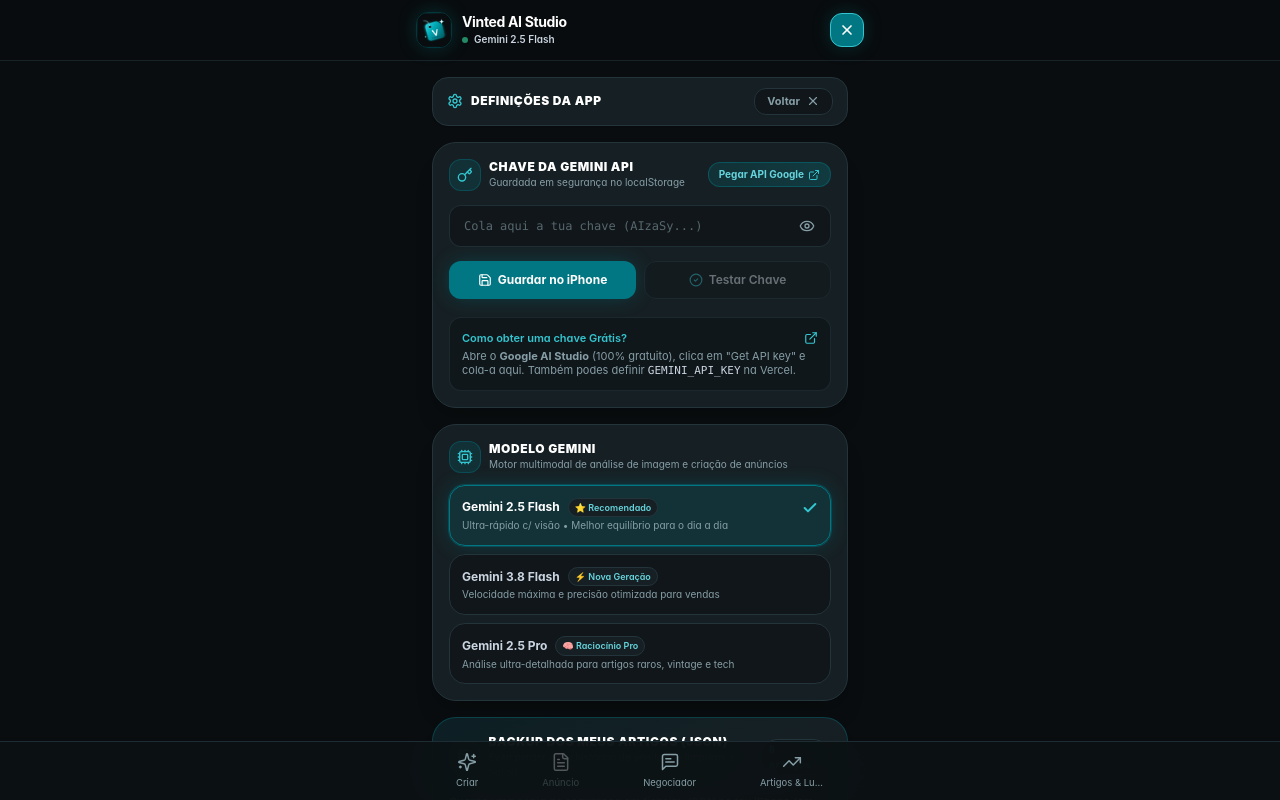
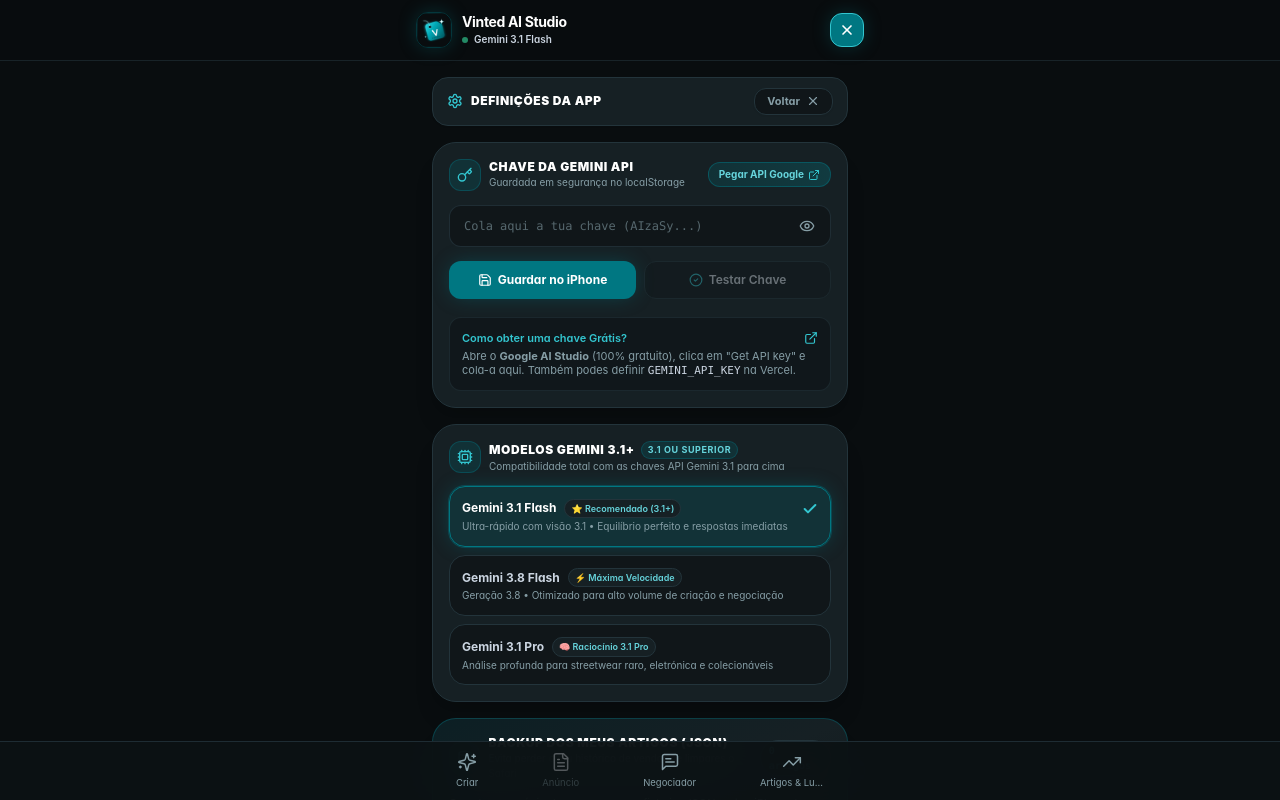
Before and after one commit to santicoliveira-byte/vinted-ai-studio, a Next.js app: page / in a window 1280 px wide. Both pictures are taken after a click on the button "Abrir Definições". Shown: the top 800 px of the page. Built offline with nearby package versions, Linux system fonts and the light colour scheme.

Commit message:
feat: suporte total para chaves Gemini 3.1 para cima (gemini-3.1-flash, 3.8-flash, 3.1-pro-preview) com fallback automatico

```diff
--- a/app/api/generate/route.ts
+++ b/app/api/generate/route.ts
@@ -91,7 +91,13 @@
       );
     }
 
-    const preferredModel = customModel?.trim() || "gemini-2.5-flash";
+    let preferredModel = customModel?.trim() || "gemini-3.1-flash";
+    if (
+      preferredModel.startsWith("gemini-1") ||
+      preferredModel.startsWith("gemini-2")
+    ) {
+      preferredModel = "gemini-3.1-flash";
+    }
 
     // Prepare parts for Gemini API
     const contentsParts: Array<Record<string, unknown>> = [];
@@ -187,13 +193,20 @@
       },
     };
 
-    // Candidate models to try in sequence
+    // Candidate models to try in sequence (Gemini 3.1 para cima)
     const modelsToTry = [
       preferredModel,
-      "gemini-2.5-flash",
+      "gemini-3.1-flash",
       "gemini-3.8-flash",
-      "gemini-2.5-pro",
-    ].filter((v, i, a) => a.indexOf(v) === i); // unique
+      "gemini-3.1-pro-preview",
+      "gemini-3-flash-preview",
+      "gemini-3.1-pro",
+    ].filter(
+      (v, i, a) =>
+        a.indexOf(v) === i &&
+        !v.startsWith("gemini-1") &&
+        !v.startsWith("gemini-2")
+    );
 
     let responseData: any = null;
     let lastError: any = null;
--- a/app/api/negotiate/route.ts
+++ b/app/api/negotiate/route.ts
@@ -36,7 +36,13 @@
       );
     }
 
-    const preferredModel = customModel?.trim() || "gemini-2.5-flash";
+    let preferredModel = customModel?.trim() || "gemini-3.1-flash";
+    if (
+      preferredModel.startsWith("gemini-1") ||
+      preferredModel.startsWith("gemini-2")
+    ) {
+      preferredModel = "gemini-3.1-flash";
+    }
 
     const intentDescriptions: Record<string, string> = {
       accept: "Aceitar a oferta do comprador com simpatia, pedir para avançar na app e confirmar envio super bem embalado em 24h.",
@@ -78,9 +84,27 @@
 
 Apenas JSON válido, sem wrappers de markdown adicionais.`;
 
-    const geminiUrl = `https://generativelanguage.googleapis.com/v1beta/models/${preferredModel}:generateContent?key=${apiKey}`;
+    const modelsToTry = [
+      preferredModel,
+      "gemini-3.1-flash",
+      "gemini-3.8-flash",
+      "gemini-3.1-pro-preview",
+      "gemini-3-flash-preview",
+      "gemini-3.1-pro",
+    ].filter(
+      (v, i, a) =>
+        a.indexOf(v) === i &&
+        !v.startsWith("gemini-1") &&
+        !v.startsWith("gemini-2")
+    );
 
-    const geminiResponse = await fetch(geminiUrl, {
+    let geminiResponse: Response | null = null;
+    let lastErrorText = "";
+
+    for (const model of modelsToTry) {
+      try {
+        const geminiUrl = `https://generativelanguage.googleapis.com/v1beta/models/${model}:generateContent?key=${apiKey}`;
+        const res = await fetch(geminiUrl, {
           method: "POST",
           headers: { "Content-Type": "application/json" },
           body: JSON.stringify({
@@ -93,13 +117,24 @@
           }),
         });
 
-    if (!geminiResponse.ok) {
-      const errText = await geminiResponse.text();
+        if (res.ok) {
+          geminiResponse = res;
+          break;
+        } else {
+          lastErrorText = await res.text().catch(() => "");
+          console.warn(`Negotiate model ${model} failed, trying fallback...`, lastErrorText);
+        }
+      } catch (err: any) {
+        lastErrorText = err?.message || String(err);
+      }
+    }
+
+    if (!geminiResponse || !geminiResponse.ok) {
       return NextResponse.json(
         {
-          error: `Erro ao comunicar com a Gemini API (${geminiResponse.status}): ${errText}`,
+          error: `Erro ao comunicar com a Gemini API 3.1+: ${lastErrorText || "Nenhum modelo respondeu com sucesso."}`,
         },
-        { status: geminiResponse.status }
+        { status: 502 }
       );
     }
 
--- a/app/page.tsx
+++ b/app/page.tsx
@@ -64,7 +64,7 @@
 
   // API & Settings state
   const [apiKey, setApiKey] = useState<string>("");
-  const [selectedModel, setSelectedModel] = useState<string>("gemini-2.5-flash");
+  const [selectedModel, setSelectedModel] = useState<string>("gemini-3.1-flash");
 
   // Output & Loading states
   const [isGenerating, setIsGenerating] = useState(false);
@@ -80,9 +80,13 @@
       if (storedKey) setApiKey(storedKey);
 
       const storedModel = localStorage.getItem("vinted_gemini_model");
-      if (storedModel === "gemini-1.5-flash" || !storedModel) {
-        setSelectedModel("gemini-2.5-flash");
-        localStorage.setItem("vinted_gemini_model", "gemini-2.5-flash");
+      if (
+        !storedModel ||
+        storedModel.startsWith("gemini-1") ||
+        storedModel.startsWith("gemini-2")
+      ) {
+        setSelectedModel("gemini-3.1-flash");
+        localStorage.setItem("vinted_gemini_model", "gemini-3.1-flash");
       } else {
         setSelectedModel(storedModel);
       }
--- a/components/ChatNegotiatorView.tsx
+++ b/components/ChatNegotiatorView.tsx
@@ -54,7 +54,7 @@
 
 export function ChatNegotiatorView({
   apiKey,
-  selectedModel = "gemini-2.5-flash",
+  selectedModel = "gemini-3.1-flash",
 }: ChatNegotiatorViewProps) {
   // ==========================================
   // FERRAMENTA 1: TRADUTOR & GERADOR IA (TOPO)
--- a/components/Header.tsx
+++ b/components/Header.tsx
@@ -12,16 +12,18 @@
 export function Header({
   onOpenSettings,
   hasCustomKey,
-  selectedModel = "gemini-2.5-flash",
+  selectedModel = "gemini-3.1-flash",
   isSettingsOpen = false,
 }: HeaderProps) {
   const modelLabels: Record<string, string> = {
-    "gemini-2.5-flash": "Gemini 2.5 Flash",
+    "gemini-3.1-flash": "Gemini 3.1 Flash",
     "gemini-3.8-flash": "Gemini 3.8 Flash",
-    "gemini-2.5-pro": "Gemini 2.5 Pro",
+    "gemini-3.1-pro-preview": "Gemini 3.1 Pro",
+    "gemini-3.1-pro": "Gemini 3.1 Pro",
+    "gemini-3-flash-preview": "Gemini 3 Flash",
   };
 
-  const currentModelName = modelLabels[selectedModel] || "Gemini 2.5 Flash";
+  const currentModelName = modelLabels[selectedModel] || "Gemini 3.1 Flash";
 
   return (
     <header className="sticky top-0 z-40 bg-dark-bg/85 backdrop-blur-md border-b border-dark-border/60 px-4 pb-3 pt-ios-top transition-colors">
--- a/components/SettingsView.tsx
+++ b/components/SettingsView.tsx
@@ -81,7 +81,27 @@
     setTestResult(null);
 
     try {
-      const testUrl = `https://generativelanguage.googleapis.com/v1beta/models/${selectedModel}:generateContent?key=${keyToTest}`;
+      const modelsToTest = [
+        selectedModel,
+        "gemini-3.1-flash",
+        "gemini-3.8-flash",
+        "gemini-3.1-pro-preview",
+        "gemini-3-flash-preview",
+        "gemini-3.1-pro",
+      ].filter(
+        (v, i, a) =>
+          a.indexOf(v) === i &&
+          !v.startsWith("gemini-1") &&
+          !v.startsWith("gemini-2")
+      );
+
+      let success = false;
+      let workingModel = selectedModel;
+      let lastErrorMessage = "";
+
+      for (const model of modelsToTest) {
+        try {
+          const testUrl = `https://generativelanguage.googleapis.com/v1beta/models/${model}:generateContent?key=${keyToTest}`;
           const res = await fetch(testUrl, {
             method: "POST",
             headers: { "Content-Type": "application/json" },
@@ -91,18 +111,35 @@
           });
 
           if (res.ok) {
+            success = true;
+            workingModel = model;
+            break;
+          } else {
+            const errorData = await res.json().catch(() => ({}));
+            lastErrorMessage =
+              errorData?.error?.message ||
+              `Erro ${res.status}: não foi possível ligar ao modelo ${model}`;
+          }
+        } catch (err: any) {
+          lastErrorMessage = err?.message || "Falha de ligação ao testar.";
+        }
+      }
+
+      if (success) {
         setTestResult({
           success: true,
-          message: "Ligação ao Gemini bem-sucedida! Chave ativa e válida.",
+          message: `Ligação ao Gemini 3.1+ (${workingModel}) bem-sucedida! Chave ativa e válida.`,
         });
         onSaveApiKey(keyToTest);
+        if (workingModel !== selectedModel) {
+          onSelectModel(workingModel);
+        }
       } else {
-        const errorData = await res.json().catch(() => ({}));
         setTestResult({
           success: false,
           message:
-            errorData?.error?.message ||
-            "Erro ao validar a chave. Verifica se a chave foi copiada corretamente.",
+            lastErrorMessage ||
+            "Erro ao validar a chave. Verifica se a chave foi copiada corretamente e suporta modelos 3.1+.",
         });
       }
     } catch (err: any) {
@@ -361,18 +398,21 @@
         </div>
       </div>
 
-      {/* 2. SELETOR DE MODELO GEMINI */}
+      {/* 2. SELETOR DE MODELO GEMINI 3.1+ */}
       <div className="bg-dark-card border border-dark-border rounded-3xl p-4 space-y-3 shadow-xl">
         <div className="flex items-center gap-2">
           <div className="w-8 h-8 rounded-xl bg-vinted-500/20 border border-vinted-500/40 flex items-center justify-center text-vinted-400">
             <Cpu className="w-4 h-4" />
           </div>
           <div>
-            <h3 className="text-xs font-black text-white uppercase tracking-wider">
-              Modelo Gemini
+            <h3 className="text-xs font-black text-white uppercase tracking-wider flex items-center gap-1.5">
+              <span>Modelos Gemini 3.1+</span>
+              <span className="text-[9px] bg-vinted-500/20 text-vinted-300 border border-vinted-500/40 px-1.5 py-0.2 rounded-full font-bold">
+                3.1 ou Superior
+              </span>
             </h3>
             <p className="text-[10px] text-dark-muted">
-              Motor multimodal de análise de imagem e criação de anúncios
+              Compatibilidade total com as chaves API Gemini 3.1 para cima
             </p>
           </div>
         </div>
@@ -380,22 +420,22 @@
         <div className="grid grid-cols-1 gap-2">
           {[
             {
-              id: "gemini-2.5-flash",
-              name: "Gemini 2.5 Flash",
-              badge: "⭐ Recomendado",
-              desc: "Ultra-rápido c/ visão • Melhor equilíbrio para o dia a dia",
+              id: "gemini-3.1-flash",
+              name: "Gemini 3.1 Flash",
+              badge: "⭐ Recomendado (3.1+)",
+              desc: "Ultra-rápido com visão 3.1 • Equilíbrio perfeito e respostas imediatas",
             },
             {
               id: "gemini-3.8-flash",
               name: "Gemini 3.8 Flash",
-              badge: "⚡ Nova Geração",
-              desc: "Velocidade máxima e precisão otimizada para vendas",
+              badge: "⚡ Máxima Velocidade",
+              desc: "Geração 3.8 • Otimizado para alto volume de criação e negociação",
             },
             {
-              id: "gemini-2.5-pro",
-              name: "Gemini 2.5 Pro",
-              badge: "🧠 Raciocínio Pro",
-              desc: "Análise ultra-detalhada para artigos raros, vintage e tech",
+              id: "gemini-3.1-pro-preview",
+              name: "Gemini 3.1 Pro",
+              badge: "🧠 Raciocínio 3.1 Pro",
+              desc: "Análise profunda para streetwear raro, eletrónica e colecionáveis",
             },
           ].map((m) => {
             const isSelected = selectedModel === m.id;
--- a/public/sw.js
+++ b/public/sw.js
@@ -1,4 +1,4 @@
-const CACHE_NAME = 'vinted-ai-studio-v8';
+const CACHE_NAME = 'vinted-ai-studio-v9';
 const STATIC_ASSETS = [
   '/manifest.json',
   '/icon-192.png',
```
Also changed, not shown: 1 other file (tests, documents, lock files or other folders). Lines whose indentation alone changed are shown as unchanged.
